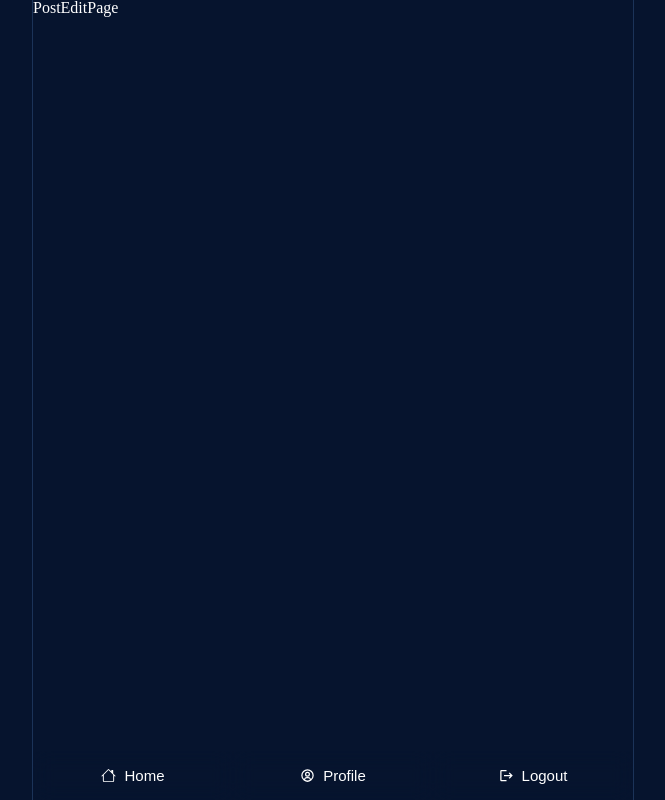
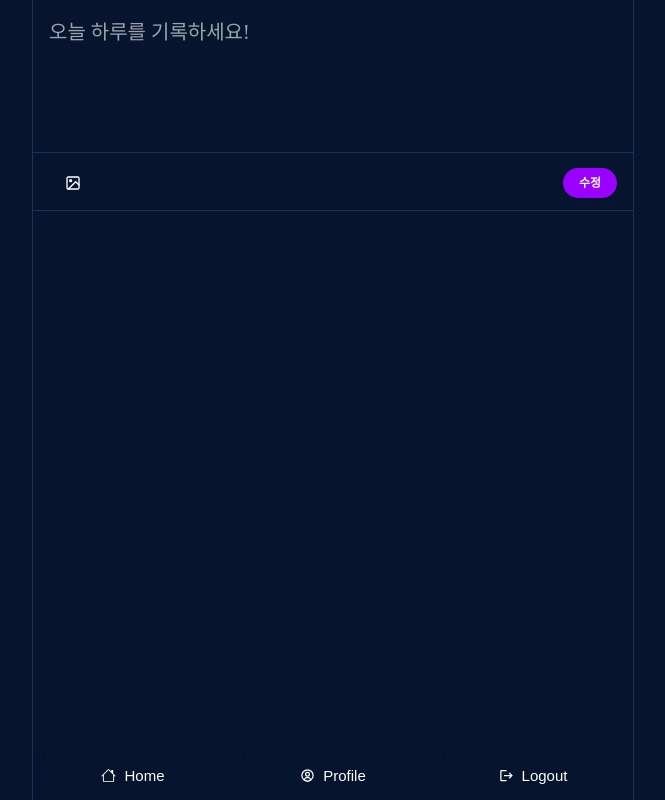
Before and after one commit to kimmingyo8/my-sns, a React (Create React App) app: page /posts/edit/1 in a window 1280 px wide. Shown: the whole page, without its empty margins (307-972 px from the left). Built offline with nearby package versions, Linux system fonts and the light colour scheme; no server answers; the database is empty; sample sign-in values are in the browser's storage.

Commit message:
게시글 수정 작업

```diff
--- /dev/null
+++ b/src/components/post/PostEditForm.tsx
@@ -0,0 +1,82 @@
+import { doc, getDoc, updateDoc } from 'firebase/firestore';
+import { db } from 'firebaseApp';
+import { PostProps } from 'pages/home';
+import { useCallback, useEffect, useState } from 'react';
+import { FiImage } from 'react-icons/fi';
+import { useNavigate, useParams } from 'react-router-dom';
+import { toast } from 'react-toastify';
+
+const PostEditForm = () => {
+  const params = useParams();
+  const [post, setPost] = useState<PostProps | null>(null);
+  const [content, setContent] = useState<string>('');
+  const navigate = useNavigate();
+
+  const handleFileUpload = () => {};
+
+  const getPost = useCallback(async () => {
+    if (params.id) {
+      const docRef = doc(db, 'posts', params.id);
+      const docSnap = await getDoc(docRef);
+      setPost({ ...(docSnap?.data() as PostProps), id: docSnap.id });
+      setContent(docSnap?.data()?.content);
+    }
+  }, [params.id]);
+
+  const onSubmit = async (e: any) => {
+    e.preventDefault();
+    try {
+      if (post) {
+        const postRef = doc(db, 'posts', post?.id);
+        await updateDoc(postRef, {
+          content: content,
+        });
+        navigate(`posts/${post?.id}`);
+        toast.success('게시글을 수정했습니다.');
+      }
+    } catch (e: any) {
+      console.log(e);
+    }
+  };
+
+  const onChange = (e: React.ChangeEvent<HTMLTextAreaElement>) => {
+    const { name, value } = e.target;
+
+    if (name === 'content') {
+      setContent(value);
+    }
+  };
+
+  useEffect(() => {
+    if (params.id) getPost();
+  }, [getPost, params.id]);
+
+  return (
+    <form className="post-form" onSubmit={onSubmit}>
+      <textarea
+        className="post-form__textarea"
+        name="content"
+        id="content"
+        placeholder="오늘 하루를 기록하세요!"
+        onChange={onChange}
+        value={content}
+      />
+      <div className="post-form__submit">
+        <label htmlFor="file-input" className="post-form__file">
+          <FiImage className="post-form__file-icon" />
+        </label>
+        <input
+          type="file"
+          name="file-input"
+          id="file-input"
+          accept="image/*"
+          onChange={handleFileUpload}
+          className="hidden"
+        />
+        <button className="post-form__submit-btn">수정</button>
+      </div>
+    </form>
+  );
+};
+
+export default PostEditForm;
--- a/src/pages/posts/edit.tsx
+++ b/src/pages/posts/edit.tsx
@@ -1,5 +1,11 @@
+import PostEditForm from 'components/post/PostEditForm';
+
 const PostEditPage = () => {
-  return <div>PostEditPage</div>;
+  return (
+    <>
+      <PostEditForm />
+    </>
+  );
 };
 
 export default PostEditPage;
```
